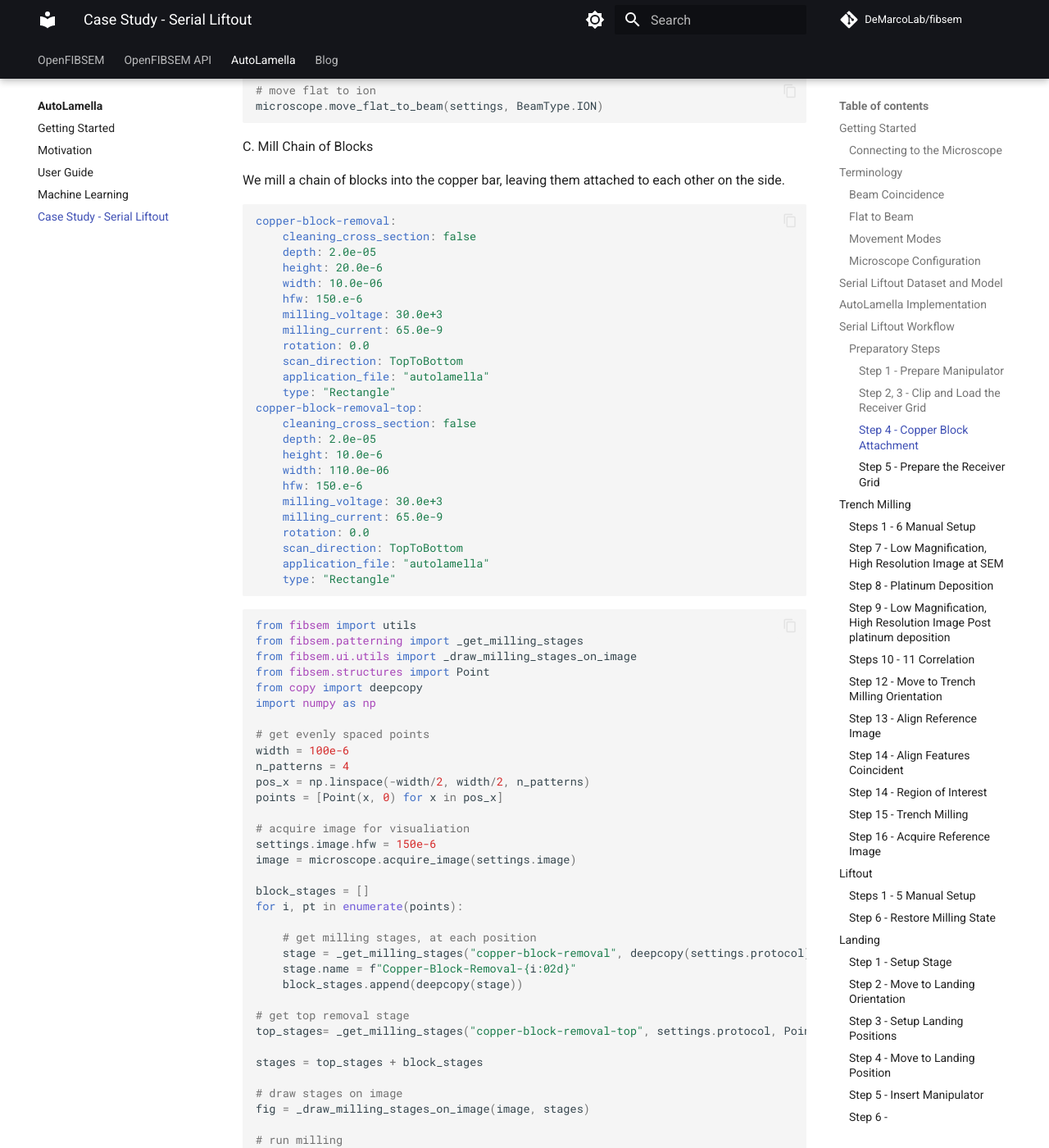
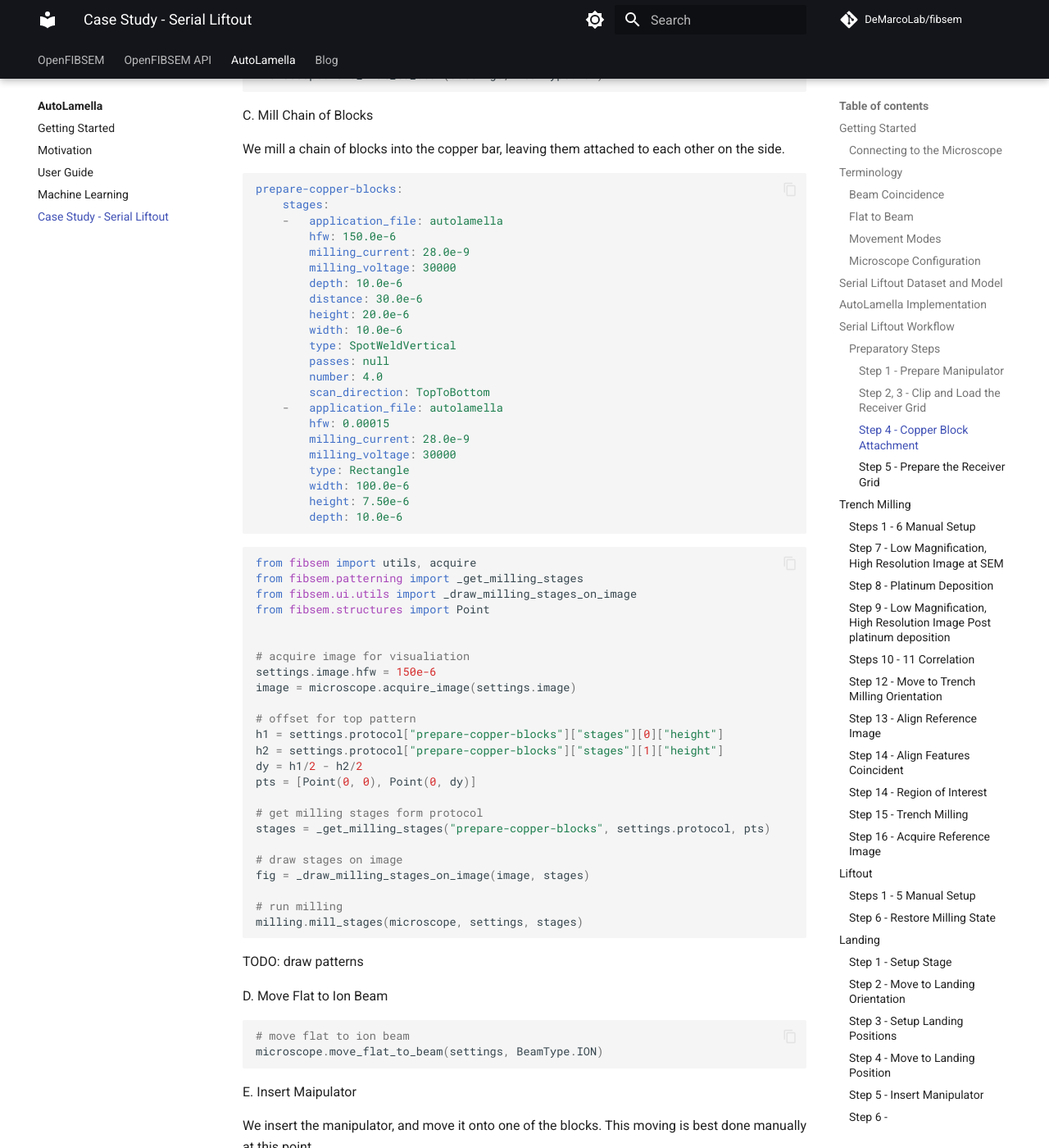
Before and after one commit to DeMarcoLab/openfibsem-docs, an MkDocs documentation site: the page built from docs/autolamella/case_study_serial_liftout.md, in a window 1280 px wide and 1400 px high, scrolled down 6952 px. Shown: the whole window at 82% size. Built offline with MkDocs 1.6.1 and Material for MkDocs 9.7.7, drawn with Linux system fonts in a browser that asks for light colours; comment, search, counter and statistics services are not loaded; some of the changed text lies outside the part shown.

````diff
--- a/docs/autolamella/case_study_serial_liftout.md
+++ b/docs/autolamella/case_study_serial_liftout.md
@@ -241,18 +241,16 @@ We move to the milling orientation, and mill the grid bar to be ~20um thick.
 
 ```yaml
 
-copper-bar-clean:
-    cleaning_cross_section: false
-    depth: 2.0e-05
-    height: 5.0e-6
-    width: 80.0e-06
-    hfw: 150.e-6
-    milling_voltage: 30.0e+3
-    milling_current: 65.0e-9
-    rotation: 0.0
-    scan_direction: TopToBottom
-    application_file: "autolamella"
-    type: "Rectangle"
+prepare-copper-grid:
+    stages:
+    -   application_file: autolamella
+        hfw: 0.00015
+        milling_current: 28.0e-9
+        milling_voltage: 30000
+        type: Rectangle
+        width: 100.0e-6
+        height: 5.0e-6
+        depth: 30.0e-6
 
 ```
 
@@ -268,7 +266,7 @@ milling_position = FibsemStagePosition(t=np.deg2rad(18))
 microscope._safe_absolute_stage_movement(milling_position)
 
 # get milling stages
-stages = _get_milling_stages("copper-bar-clean", settings.protocol)
+stages = _get_milling_stages("prepare-copper-grid", settings.protocol)
 
 # run milling
 milling.mill_stages(microscope, settings, stages)
@@ -291,65 +289,51 @@ C. Mill Chain of Blocks
 We mill a chain of blocks into the copper bar, leaving them attached to each other on the side.
 
 ```yaml
-
-copper-block-removal:
-    cleaning_cross_section: false
-    depth: 2.0e-05
-    height: 20.0e-6
-    width: 10.0e-06
-    hfw: 150.e-6
-    milling_voltage: 30.0e+3
-    milling_current: 65.0e-9
-    rotation: 0.0
-    scan_direction: TopToBottom
-    application_file: "autolamella"
-    type: "Rectangle"
-copper-block-removal-top:
-    cleaning_cross_section: false
-    depth: 2.0e-05
-    height: 10.0e-6
-    width: 110.0e-06
-    hfw: 150.e-6
-    milling_voltage: 30.0e+3
-    milling_current: 65.0e-9
-    rotation: 0.0
-    scan_direction: TopToBottom
-    application_file: "autolamella"
-    type: "Rectangle"
+prepare-copper-blocks:
+    stages:
+    -   application_file: autolamella
+        hfw: 150.0e-6
+        milling_current: 28.0e-9
+        milling_voltage: 30000
+        depth: 10.0e-6
+        distance: 30.0e-6
+        height: 20.0e-6
+        width: 10.0e-6
+        type: SpotWeldVertical
+        passes: null
+        number: 4.0
+        scan_direction: TopToBottom
+    -   application_file: autolamella
+        hfw: 0.00015
+        milling_current: 28.0e-9
+        milling_voltage: 30000
+        type: Rectangle
+        width: 100.0e-6
+        height: 7.50e-6
+        depth: 10.0e-6
 
 ```
 
 ```python
 
-from fibsem import utils
+from fibsem import utils, acquire
 from fibsem.patterning import _get_milling_stages
 from fibsem.ui.utils import _draw_milling_stages_on_image
 from fibsem.structures import Point
-from copy import deepcopy
-import numpy as np
 
-# get evenly spaced points
-width = 100e-6
-n_patterns = 4
-pos_x = np.linspace(-width/2, width/2, n_patterns)
-points = [Point(x, 0) for x in pos_x]
 
 # acquire image for visualiation
 settings.image.hfw = 150e-6
 image = microscope.acquire_image(settings.image)
 
-block_stages = []
-for i, pt in enumerate(points):
+# offset for top pattern
+h1 = settings.protocol["prepare-copper-blocks"]["stages"][0]["height"]
+h2 = settings.protocol["prepare-copper-blocks"]["stages"][1]["height"]
+dy = h1/2 - h2/2
+pts = [Point(0, 0), Point(0, dy)]
 
-    # get milling stages, at each position
-    stage = _get_milling_stages("copper-block-removal", deepcopy(settings.protocol), deepcopy(pt))[0]
-    stage.name = f"Copper-Block-Removal-{i:02d}"
-    block_stages.append(deepcopy(stage))
-
-# get top removal stage
-top_stages= _get_milling_stages("copper-block-removal-top", settings.protocol, Point(0, 10e-6))
-
-stages = top_stages + block_stages
+# get milling stages form protocol
+stages = _get_milling_stages("prepare-copper-blocks", settings.protocol, pts)
 
 # draw stages on image
 fig = _draw_milling_stages_on_image(image, stages)
@@ -387,7 +371,49 @@ We make contact with the block face. We can run another milling stage to polish
 
 G. Attach the Block
 
+
+```yaml
+
+prepare-copper-block-weld:
+    stages:
+    -   height: 2.5e-6
+        width: 0.5e-6
+        depth: 4.0e-6
+        distance: 0.25e-6
+        number: 10
+        rotation: 0.0
+        passes: 1.0
+        milling_voltage: 30.0e+3
+        milling_current: 300.0e-12
+        hfw: 150.0e-6
+        application_file: "autolamella"
+        scan_direction: "TopToBottom"
+        type: "SpotWeldVertical"
+        preset: "30 keV; 2.5 nA"
+
+
+```
+
 H. Release the Block
+
+```yaml
+
+prepare-copper-release:
+    stages:
+    -   application_file: autolamella
+        hfw: 150.0e-6
+        milling_current: 28.0e-9
+        milling_voltage: 30000
+        depth: 10.0e-6
+        distance: 30.0e-6
+        height: 20.0e-6
+        width: 5.0e-6
+        type: SpotWeldVertical
+        passes: null
+        number: 2.0
+        scan_direction: TopToBottom
+
+```
 
 I. Remove Manipulator
 
@@ -1032,7 +1058,7 @@ We break this down into the following steps:
 First we need to define our weld milling protocol. We already support these kind of milling patterns, under the type "Spot Weld". A spot weld consists of a set of equally horizontal patterns, and is used as the name suggests for redeposition welds. Similar to attaching the  volume block to the adapter, setting passes = 1 is important so we don't mill over our redeposited material.
 
 ```yaml title="protocol-serial-liftout.yaml"
-weld:
+landing-weld:
     stages:
     # left weld
     -   height: 0.5e-6
@@ -1126,7 +1152,7 @@ Milling protocol
 
 ```yaml title="protocol-serial-liftout.yaml"
 
-landing_sever:
+landing-sever:
     cleaning_cross_section: 0.0
     depth: 20.0e-06
     height: 0.25e-06
@@ -1157,7 +1183,7 @@ point = det.features[0].feature_m
 point.y += v_offset
 
 # get weld milling stages
-stages = milling._get_milling_stages("landing_sever", settings.protocol, point)
+stages = milling._get_milling_stages("landing-sever", settings.protocol, point)
 
 # mill stages
 milling.mill_stages(microscope=microscope, settings=settings, stages=stages)
````
Also changed, not shown: docs/autolamella/getting_started.md (+4 -4 lines), docs/autolamella/protocol.md (+0 -1 lines).
